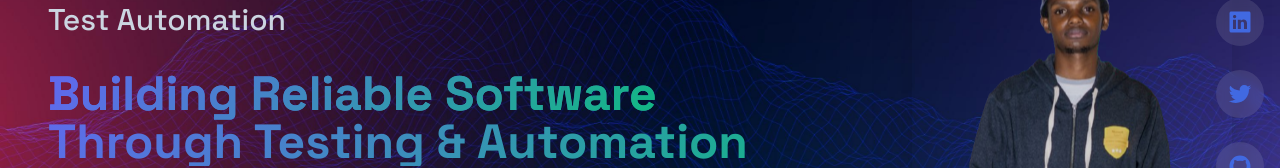
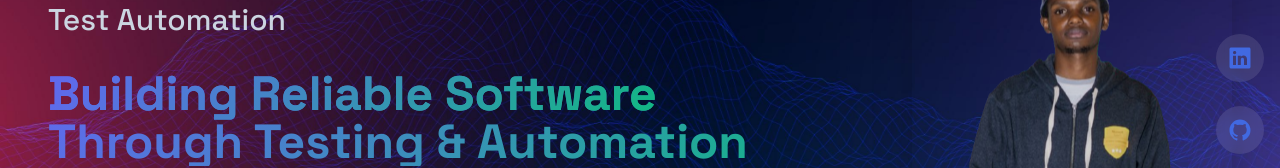
Before and after one commit to Ngetich-86/Gideon.Ngetich, a React (Vite) app: page / in a window 1280 px wide. Shown: the part 306-474 px from the top of the page. Built offline with nearby package versions, Linux system fonts and the light colour scheme.

Commit message:
fix(links): remove broken Twitter/X link from HomePage, Contact, Footer
The x.com/singh34274 link 404s in all three places it appeared. Per
confirmation, remove the icon entirely rather than guess a URL —
GitHub and LinkedIn remain as the social links.

```diff
--- a/src/components/Footer.tsx
+++ b/src/components/Footer.tsx
@@ -1,4 +1,4 @@
-import { FaGithub, FaLinkedin, FaTwitter } from 'react-icons/fa';
+import { FaGithub, FaLinkedin } from 'react-icons/fa';
 import { useEffect } from 'react';
 import ScrollReveal from 'scrollreveal';
 
@@ -104,14 +104,6 @@ const Footer = () => {
                 className="text-2xl text-gray-300 hover:text-white transition-colors hover:scale-110 transform"
               >
                 <FaLinkedin />
-        </a>
-              <a
-                href="https://x.com/singh34274"
-                target="_blank"
-                rel="noopener noreferrer"
-                className="text-2xl text-gray-300 hover:text-white transition-colors hover:scale-110 transform"
-              >
-                <FaTwitter />
               </a>
             </div>
           </div>
--- a/src/pages/Contact.tsx
+++ b/src/pages/Contact.tsx
@@ -1,5 +1,5 @@
 import React, { useState, useEffect } from 'react';
-import { FaEnvelope, FaPhone, FaMapMarkerAlt, FaGithub, FaLinkedin, FaTwitter } from 'react-icons/fa';
+import { FaEnvelope, FaPhone, FaMapMarkerAlt, FaGithub, FaLinkedin } from 'react-icons/fa';
 import ScrollReveal from 'scrollreveal';
 import emailjs from '@emailjs/browser';
 import { toast } from 'react-toastify';
@@ -132,9 +132,6 @@ const Contact: React.FC = () => {
                   <a href="https://www.linkedin.com/in/gideon-ngetich/" className="text-2xl text-blue-400 hover:text-white transition-colors">
                     <FaLinkedin />
                   </a>
-                  <a href="https://x.com/singh34274" className="text-2xl text-blue-400 hover:text-white transition-colors">
-                    <FaTwitter />
-                  </a>
                 </div>
               </div>
             </div>
--- a/src/pages/HomePage.tsx
+++ b/src/pages/HomePage.tsx
@@ -1,5 +1,4 @@
-// import { IoLogoReddit } from 'react-icons/io5';
-import { IoLogoGithub, IoLogoTwitter, IoLogoLinkedin } from "react-icons/io5";
+import { IoLogoGithub, IoLogoLinkedin } from "react-icons/io5";
 import image1 from "../assets/images/heroimg.png";
 import ScrollReveal from "scrollreveal";
 import { useEffect } from 'react';
@@ -78,16 +77,6 @@ const HomePage = () => {
           onClick={() => handleSocialClick('linkedin')}
         >
           <IoLogoLinkedin className="text-[#4169e1]" />
-        </a>
-        <a
-          href="https://x.com/singh34274"
-          target="_blank"
-          rel="noreferrer"
-          aria-label="Twitter"
-          className="p-3 rounded-full bg-white/10 backdrop-blur-sm hover:bg-white/20 transition-all duration-300 hover:scale-110 animate-social"
-          onClick={() => handleSocialClick('twitter')}
-        >
-          <IoLogoTwitter className="text-[#4169e1]" />
         </a>
         <a
           href="https://github.com/Ngetich-86"
```
